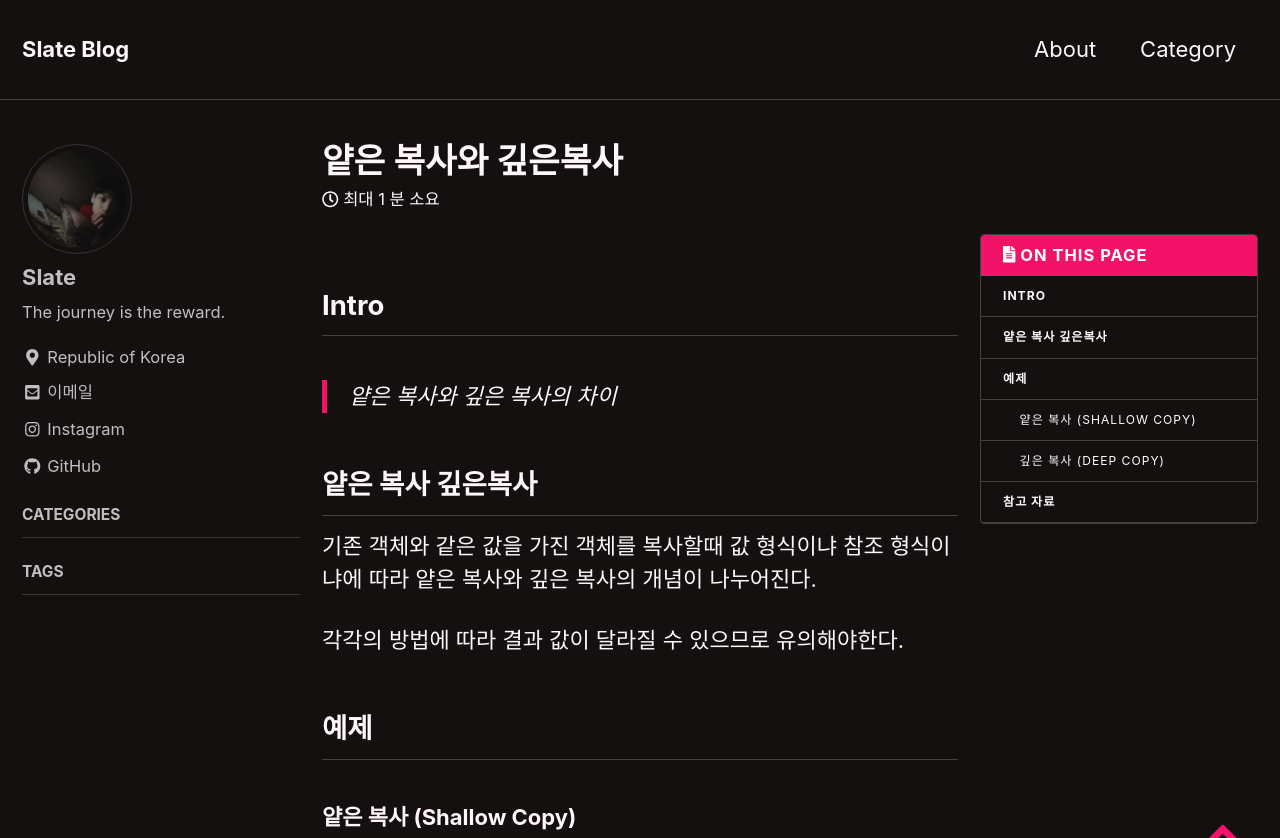
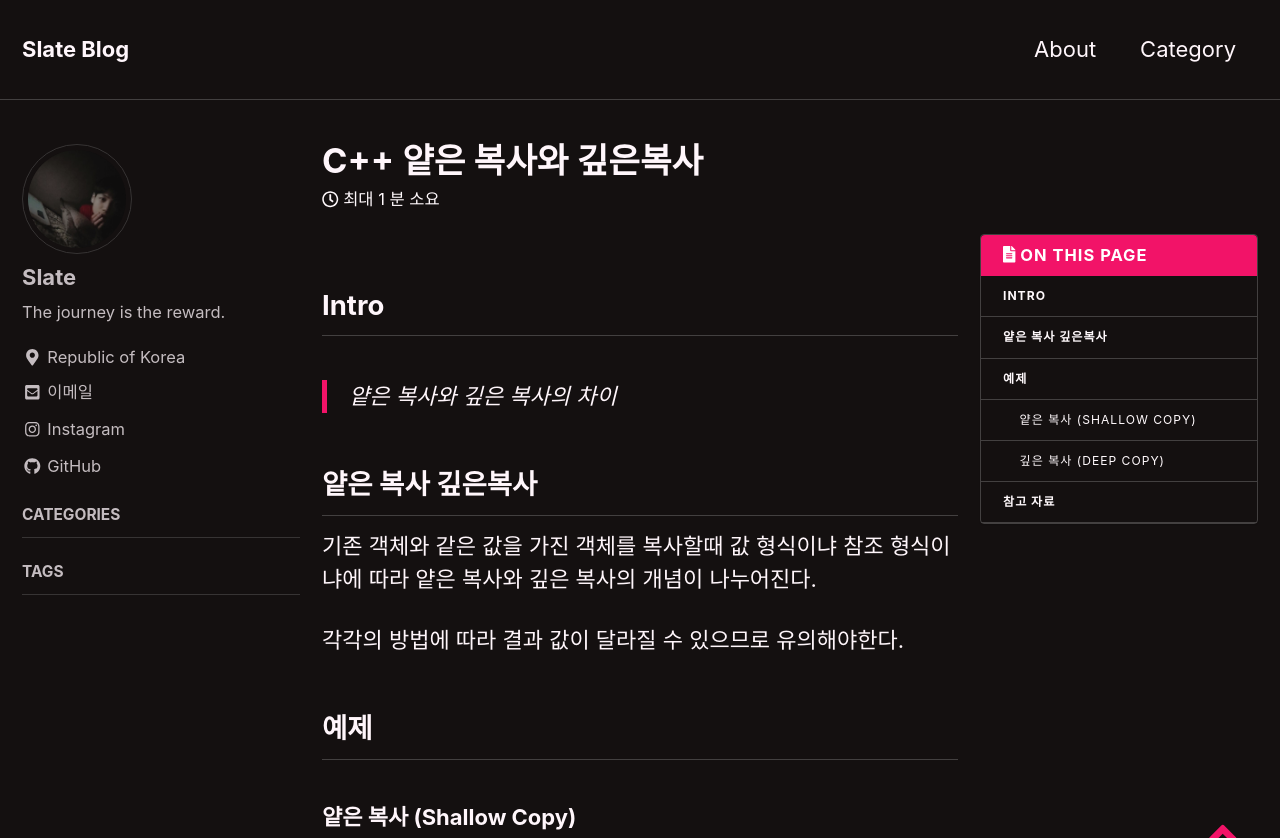
Before and after one commit to lesslate/lesslate.github.io, a Jekyll site: the page built from _posts/Cpp/2019-03-15-얕은복사 깊은복사.md, in a window 1280 px wide and 900 px high, cut to the strip 0-838 px from the top of the window. Built offline with Jekyll 4.4.1, drawn with Linux system fonts in a browser that asks for light colours; nearby versions of some CDN libraries; comment, search, counter and statistics services are not loaded.

```diff
--- a/_posts/Cpp/2019-03-15-얕은복사 깊은복사.md
+++ b/_posts/Cpp/2019-03-15-얕은복사 깊은복사.md
@@ -1,5 +1,5 @@
 ---
-title: "얕은 복사와 깊은복사"
+title: "C++ 얕은 복사와 깊은복사"
 categories:
   - Cpp
 last_modified_at: 2019-03-15T13:00:00+09:00
```
